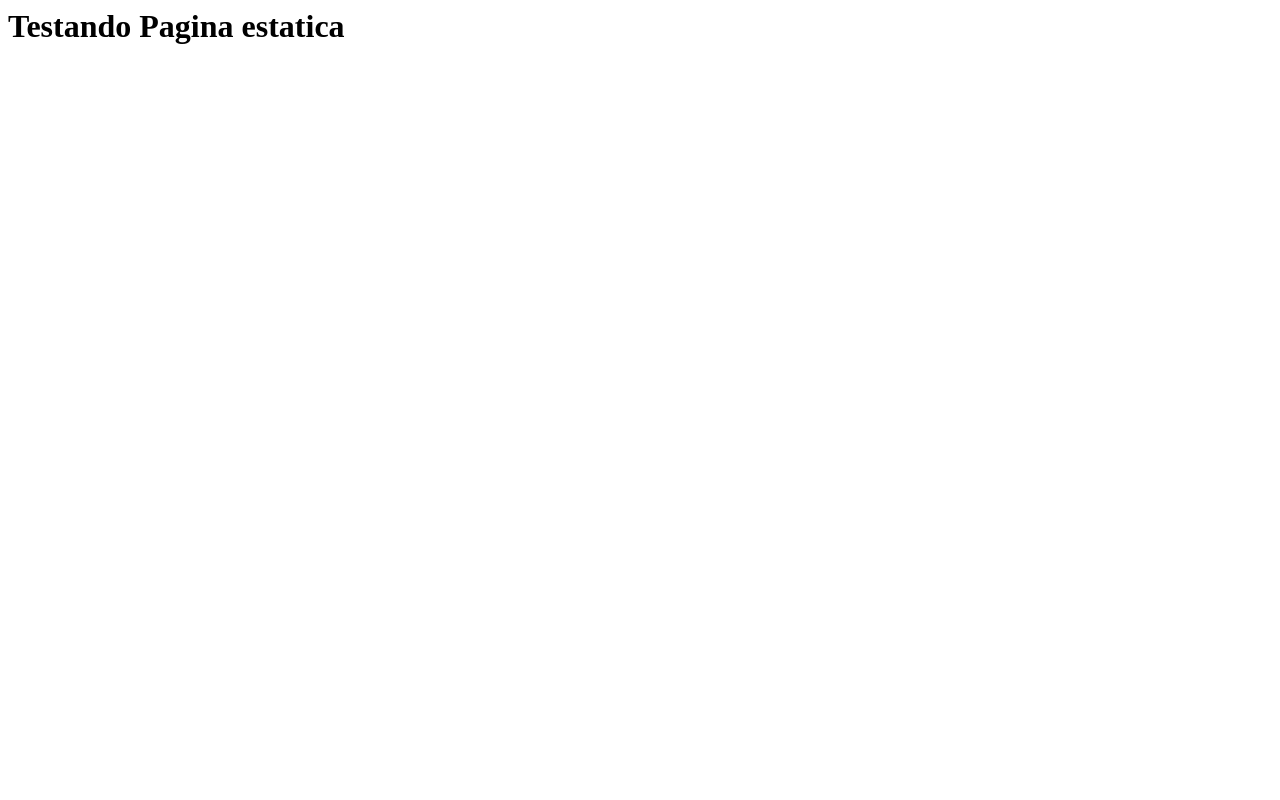
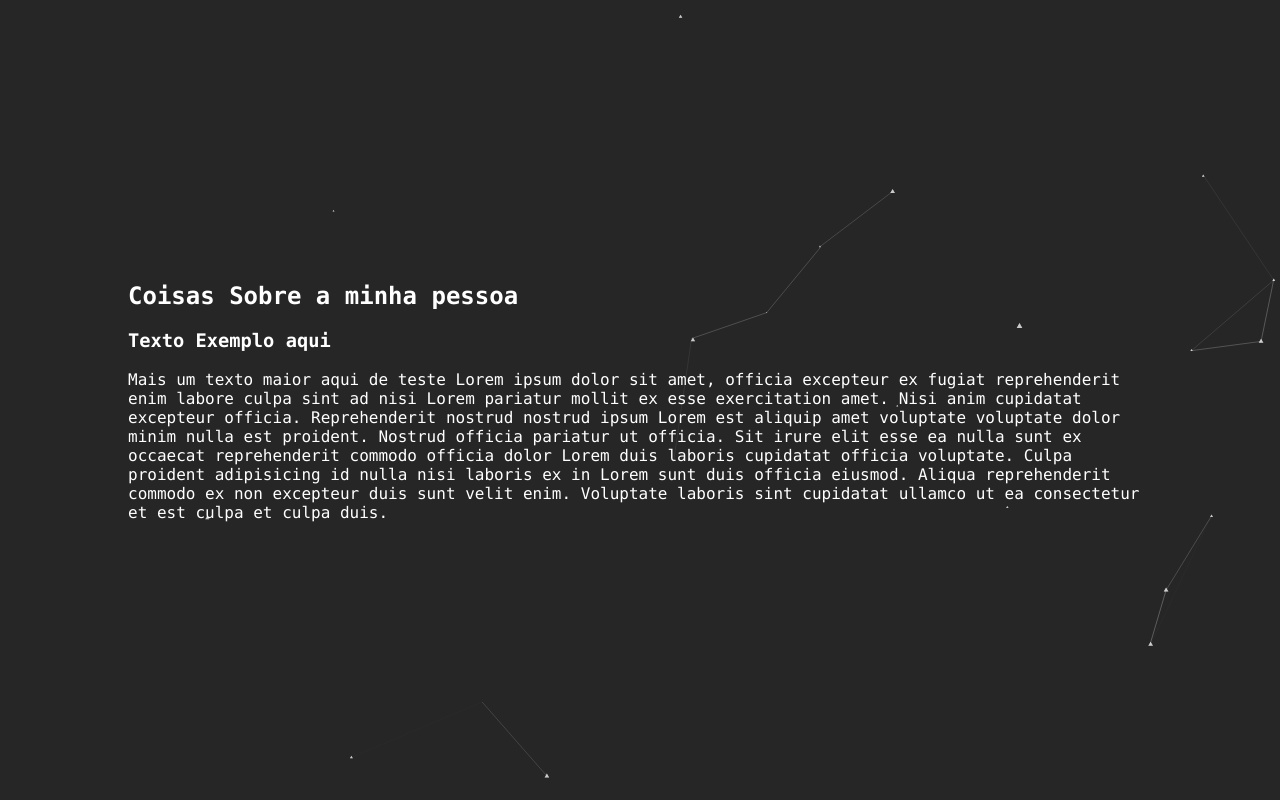
Before and after one commit to wmilou/portfolio, a plain HTML site: page index.html in a window 1280 px wide. Drawn offline with nearby package versions, Linux system fonts and the light colour scheme.

Commit message:
new portifolio page

```diff
--- /dev/null
+++ b/JS/app.js
@@ -0,0 +1,72 @@
+particlesJS("particles-container", {
+  particles: {
+    number: { value: 20, density: { enable: true, value_area: 1000 } },
+    color: { value: "#ffffff" },
+    shape: {
+      type: "triangle",
+      stroke: { width: 0, color: "#000000" },
+      polygon: { nb_sides: 5 },
+      image: { src: "img/github.svg", width: 100, height: 100 }
+    },
+    opacity: {
+      value: 0.5,
+      random: false,
+      anim: { enable: false, speed: 1, opacity_min: 0.1, sync: false }
+    },
+    size: {
+      value: 3,
+      random: true,
+      anim: { enable: false, speed: 40, size_min: 0.1, sync: false }
+    },
+    line_linked: {
+      enable: true,
+      distance: 150,
+      color: "#ffffff",
+      opacity: 0.4,
+      width: 1
+    },
+    move: {
+      enable: true,
+      speed: 6,
+      direction: "none",
+      random: false,
+      straight: false,
+      out_mode: "out",
+      bounce: false,
+      attract: { enable: false, rotateX: 600, rotateY: 1200 }
+    }
+  },
+  interactivity: {
+    detect_on: "canvas",
+    events: {
+      onhover: { enable: true, mode: "repulse" },
+      onclick: { enable: true, mode: "push" },
+      resize: true
+    },
+    modes: {
+      grab: { distance: 400, line_linked: { opacity: 1 } },
+      bubble: { distance: 400, size: 40, duration: 2, opacity: 8, speed: 3 },
+      repulse: { distance: 200, duration: 0.4 },
+      push: { particles_nb: 4 },
+      remove: { particles_nb: 2 }
+    }
+  },
+  retina_detect: true
+});
+var count_particles, stats, update;
+stats = new Stats();
+stats.setMode(0);
+stats.domElement.style.position = "absolute";
+stats.domElement.style.left = "0px";
+stats.domElement.style.top = "0px";
+document.body.appendChild(stats.domElement);
+count_particles = document.querySelector(".js-count-particles");
+update = function () {
+  stats.begin();
+  stats.end();
+  if (window.pJSDom[0].pJS.particles && window.pJSDom[0].pJS.particles.array) {
+    count_particles.innerText = window.pJSDom[0].pJS.particles.array.length;
+  }
+  requestAnimationFrame(update);
+};
+requestAnimationFrame(update);
--- /dev/null
+++ b/css/style.css
@@ -0,0 +1,33 @@
+body{
+    margin: 0;
+    padding: 0;
+    font-family: consolas;
+}
+
+canvas{
+  display: block;
+}
+
+section {
+    position: relative;
+    width: 100%;
+    height: 100vh;
+    display: flex;
+    justify-content: center;
+    align-items: center;
+    background: #262626;
+    color:#fff;
+}
+
+section .content {
+    max-width: 80%;
+}
+
+#particles-container {
+    position: absolute;
+    z-index: 1;
+    width: 100%;
+    height: 100%;
+    left:0;
+    top:0;
+}
--- a/index.html
+++ b/index.html
@@ -1 +1,28 @@
-<H1> Testando Pagina estatica </H1>
+<!DOCTYPE html>
+<html lang="en">
+    <head>
+        <title>Wedsley Milouchine</title>
+        <meta charset="UTF-8">
+        <link href="./css/style.css" rel="stylesheet">
+        <link rel="stylesheet" href="https://unpkg.com/aos@next/dist/aos.css" />
+    </head>
+    <body id="particles-js">
+        <div id="particles-container"></div>
+            <section>
+                <div  class="content">
+                    <h2 data-aos="fade-in" data-aos-duration="1000">Coisas Sobre a minha pessoa</h2>
+                    <h3 data-aos="fade-in" data-aos-delay="1000" data-aos-duration="1000">Texto Exemplo aqui</h3>
+                    <p data-aos="fade-in" data-aos-delay="2000" data-aos-duration="2000">Mais um texto maior aqui de teste
+                    Lorem ipsum dolor sit amet, officia excepteur ex fugiat reprehenderit enim labore culpa sint ad nisi Lorem pariatur mollit ex esse exercitation amet. Nisi anim cupidatat excepteur officia. Reprehenderit nostrud nostrud ipsum Lorem est aliquip amet voluptate voluptate dolor minim nulla est proident. Nostrud officia pariatur ut officia. Sit irure elit esse ea nulla sunt ex occaecat reprehenderit commodo officia dolor Lorem duis laboris cupidatat officia voluptate. Culpa proident adipisicing id nulla nisi laboris ex in Lorem sunt duis officia eiusmod. Aliqua reprehenderit commodo ex non excepteur duis sunt velit enim. Voluptate laboris sint cupidatat ullamco ut ea consectetur et est culpa et culpa duis.</p>
+                </div>
+            </section>
+
+    <!-- Scritp for animations on the page -->
+    <script src="https://unpkg.com/aos@next/dist/aos.js"></script>
+    <script src="https://cdn.jsdelivr.net/npm/particles.js@2.0.0/particles.min.js"></script>
+    <script src="./JS/app.js"></script>
+    <script>
+        AOS.init();
+    </script>
+    </body>
+</html>
```
Also changed, not shown: JS/assets/config_particles.json (added, +110 -0 lines), JS/particles.js (added).
